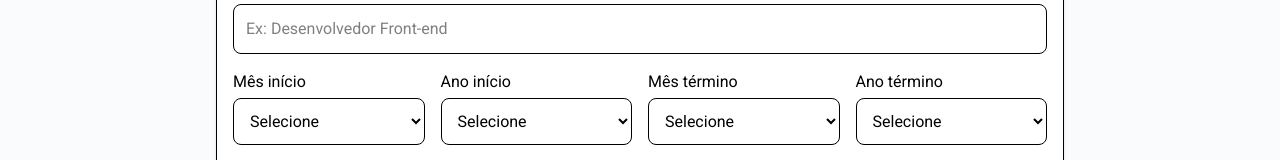
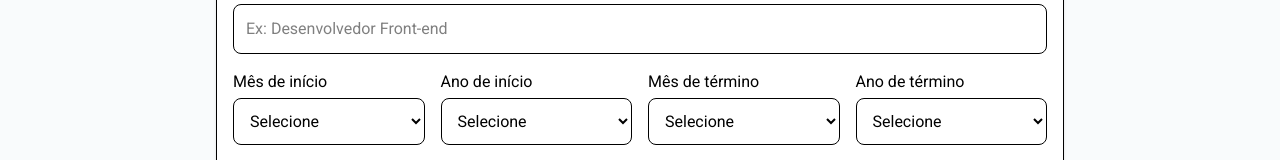
Before and after one commit to ArthurOliv2/cvmaker, a React (Vite) app: page /criar-curriculo in a window 1280 px wide. Both pictures are taken after typing "Sample", "Sample", "Sample", "Sample", "name@example.com", "Sample" into the empty fields and a click on the button "+ Adicionar outra experiência". Shown: the part 1416-1576 px from the top of the page. Built offline with nearby package versions, Linux system fonts and the light colour scheme.

Commit message:
corrige label

```diff
--- a/src/pages/CriarCurriculo/components/ExperienciaProfissional.jsx
+++ b/src/pages/CriarCurriculo/components/ExperienciaProfissional.jsx
@@ -104,7 +104,7 @@ function ExperienciaProfissional({ dados, setDados }) {
 
                     <div className="items-center grid grid-cols-2 md:grid-cols-4 gap-4 mb-4">
                         <div>
-                            <label className="block mb-1">Mês início</label>
+                            <label className="block mb-1">Mês de início</label>
                             <select
                                 className="w-full p-3 border rounded-lg"
                                 value={exp.inicioMes}
@@ -115,7 +115,7 @@ function ExperienciaProfissional({ dados, setDados }) {
                             </select>
                         </div>
                         <div>
-                            <label className="block mb-1">Ano início</label>
+                            <label className="block mb-1">Ano de início</label>
                             <select
                                 className="w-full p-3 border rounded-lg"
                                 value={exp.inicioAno}
@@ -135,7 +135,7 @@ function ExperienciaProfissional({ dados, setDados }) {
                         ) : (
                             <>
                                 <div>
-                                    <label className="block mb-1">Mês término</label>
+                                    <label className="block mb-1">Mês de término</label>
                                     <select
                                         className="w-full p-3 border rounded-lg"
                                         value={exp.fimMes}
@@ -146,7 +146,7 @@ function ExperienciaProfissional({ dados, setDados }) {
                                     </select>
                                 </div>
                                 <div>
-                                    <label className="block mb-1">Ano término</label>
+                                    <label className="block mb-1">Ano de término</label>
                                     <select
                                         className="w-full p-3 border rounded-lg"
                                         value={exp.fimAno}
```
